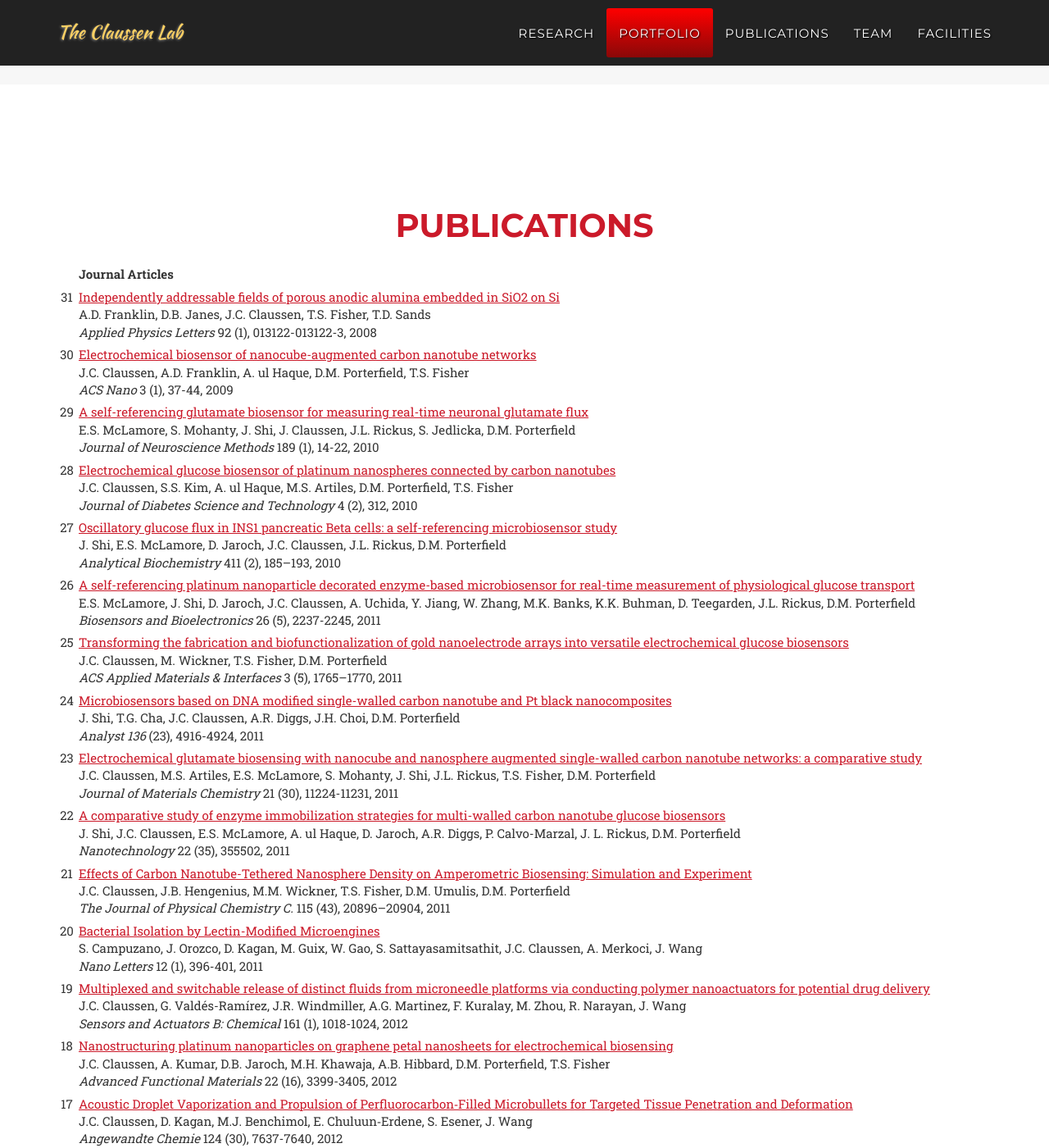
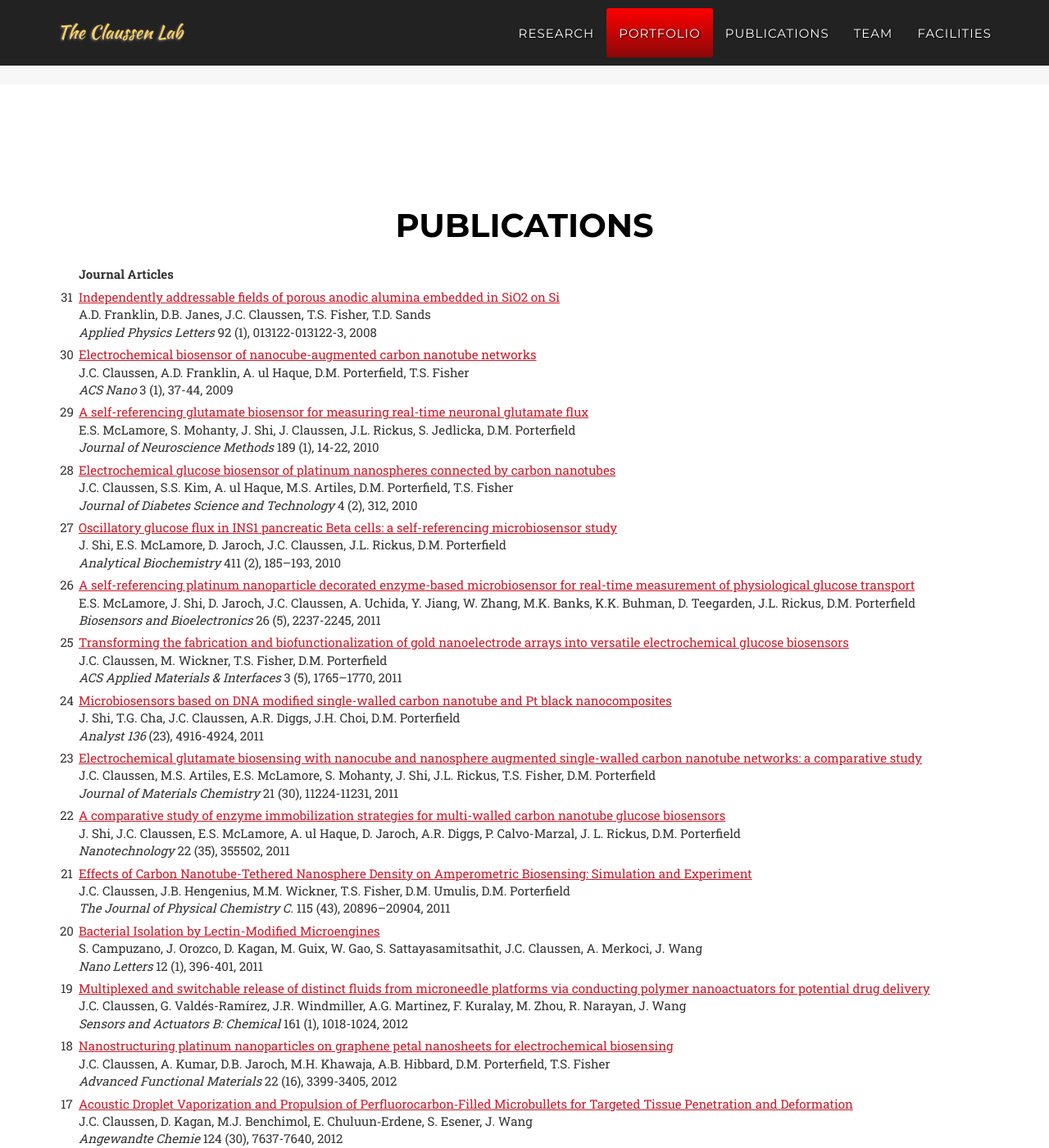
Before and after one commit to shaoweiD/newwebsite, a Jekyll site: the page built from index.html, in a window 1280 px wide and 1400 px high, scrolled down 2252 px. Shown: the whole window at 82% size. Built offline with Jekyll 4.4.1, drawn with Linux system fonts in a browser that asks for light colours; some web fonts are replaced.

```diff
--- a/_includes/css/agency.css
+++ b/_includes/css/agency.css
@@ -227,7 +227,7 @@
 .navbar-default .nav li a:hover,
 .navbar-default .nav li a:focus {
     outline: 0;
-    color: #{{ site.color.secondary }}; /*#fff for cover up*/
+    color: #fff; /*#fff for cover up for {{ site.color.secondary }}*/
 }
 
 .navbar-default .navbar-nav>.active>a {
@@ -361,6 +361,10 @@
 .service-heading {
     margin: 15px 0;
     text-transform: none;
+}
+
+section#Publications .section-heading a {
+    color: black;
 }
 
 .scholar {
```
